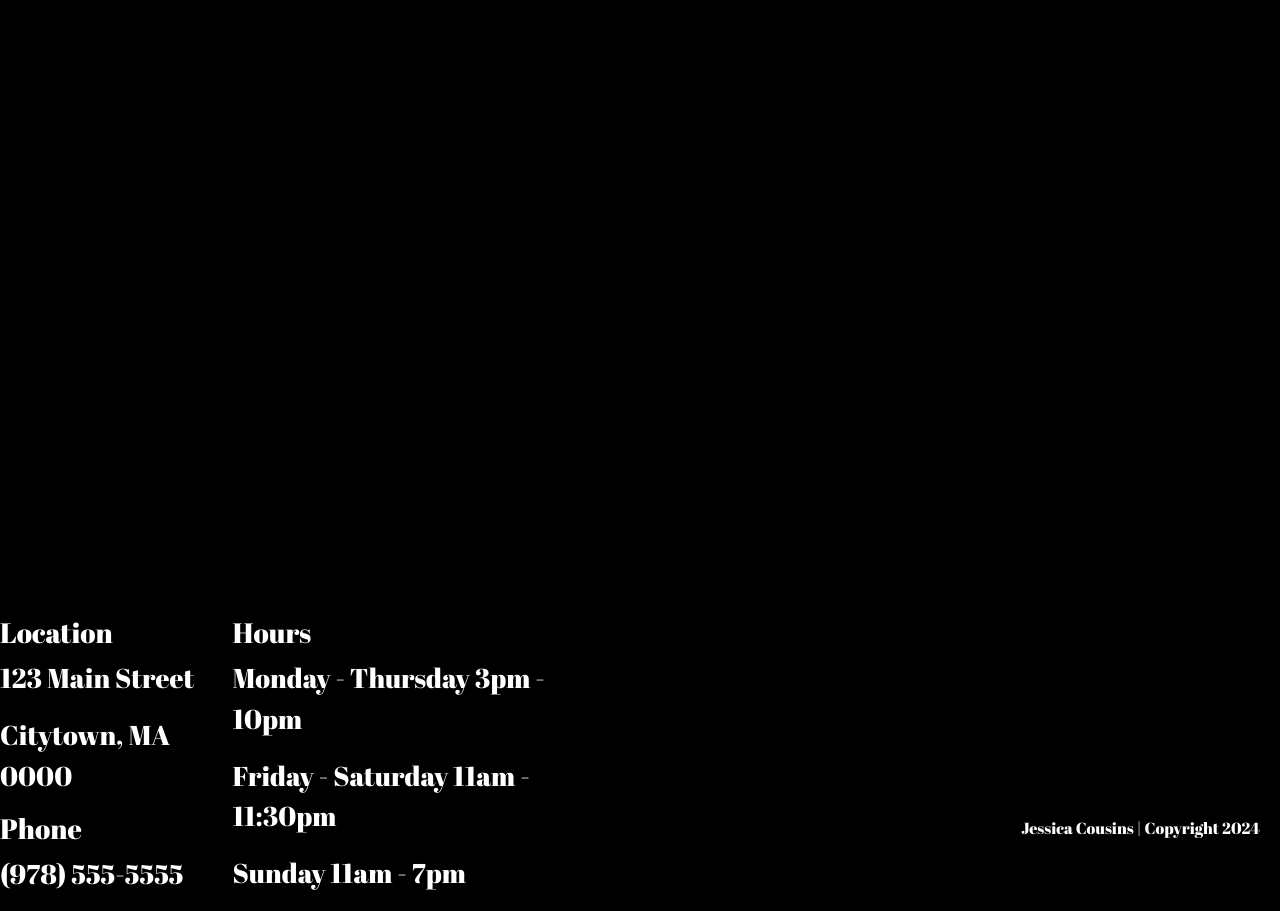
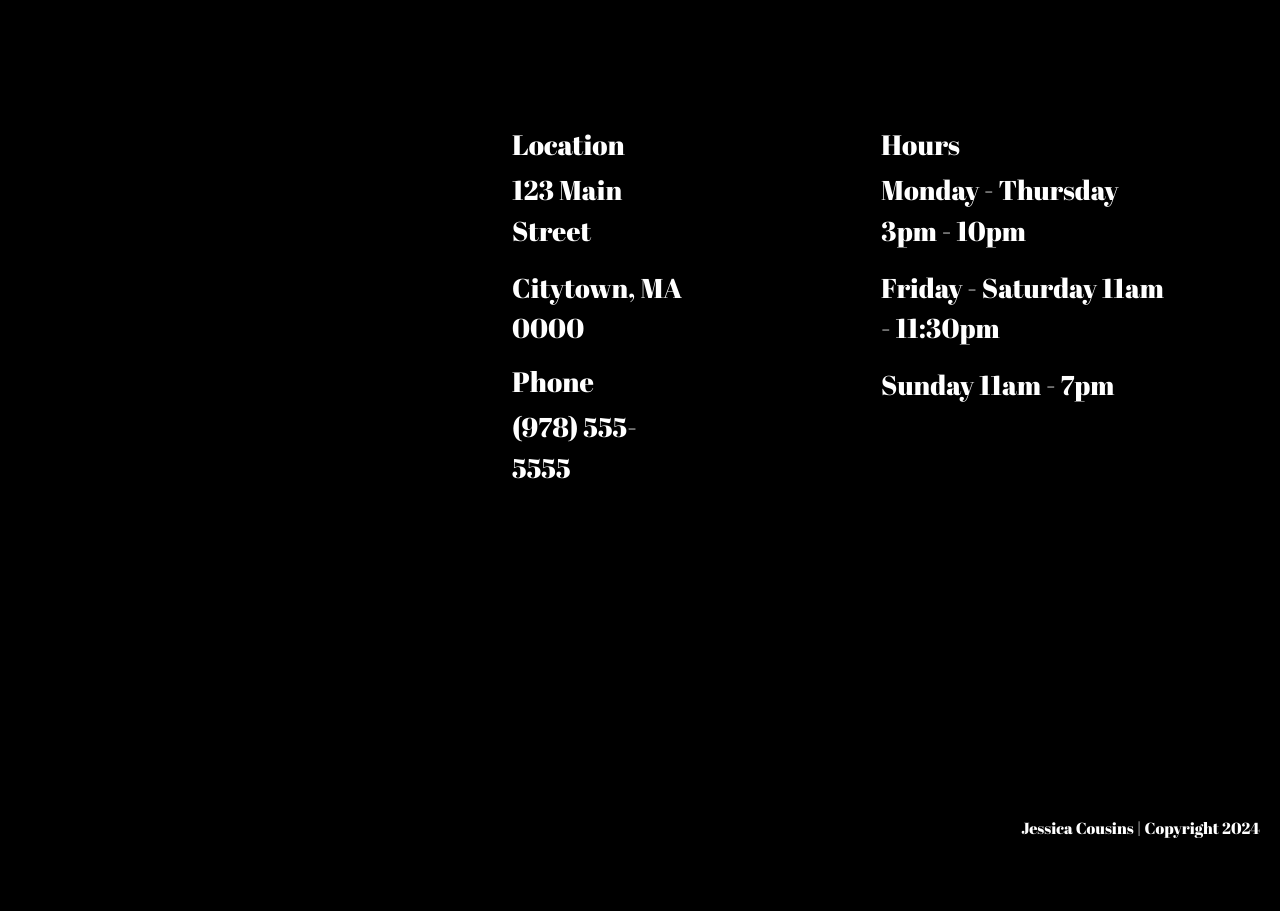
Before and after one commit to jessicacousins/javascript_game_2, a website: page index.html in a window 1280 px wide. Shown: the part 3580-4491 px from the top of the page. After the commit the page ends 4420 px from the top, so only its background shows below. Drawn offline with nearby package versions, Linux system fonts and the light colour scheme.

Commit message:
updated styles

```diff
--- a/styles.css
+++ b/styles.css
@@ -508,8 +508,7 @@ img {
   font-size: 1.7rem;
 }
 
-.checkoutSection,
-.contactArea {
+.checkoutSection {
   width: 48%;
 }
 
@@ -518,7 +517,13 @@ img {
   display: flex;
   justify-content: space-evenly;
   font-size: 1.7rem;
-  margin-top: 1000px;
+  margin-top: 40%;
+  margin-left: 40%;
+}
+
+.contactInfo {
+  color: rgb(239, 7, 46);
+  margin-right: 30%;
 }
 
 .footerArea {
```
Also changed, not shown: index.html (+0 -1 lines).
